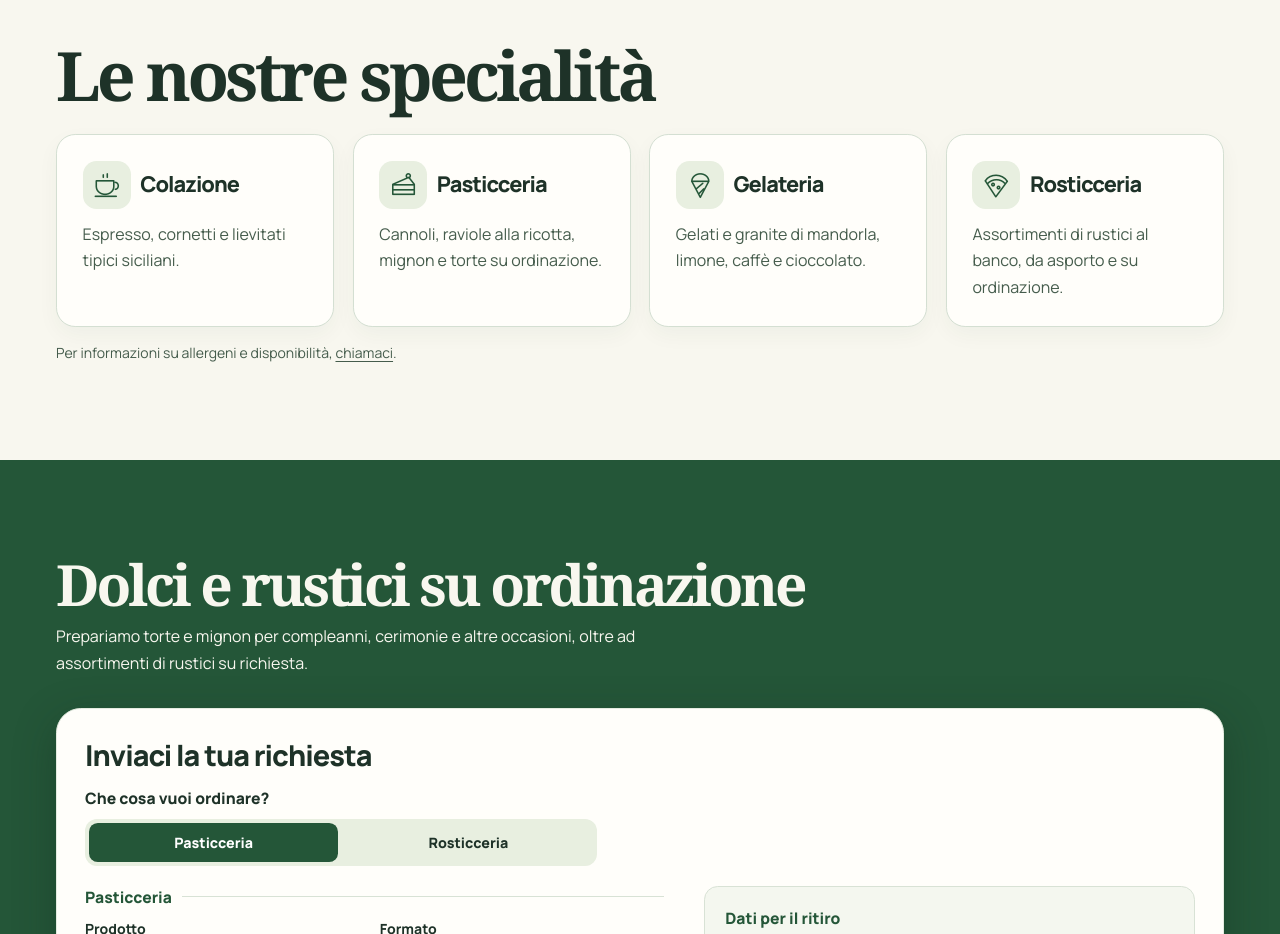
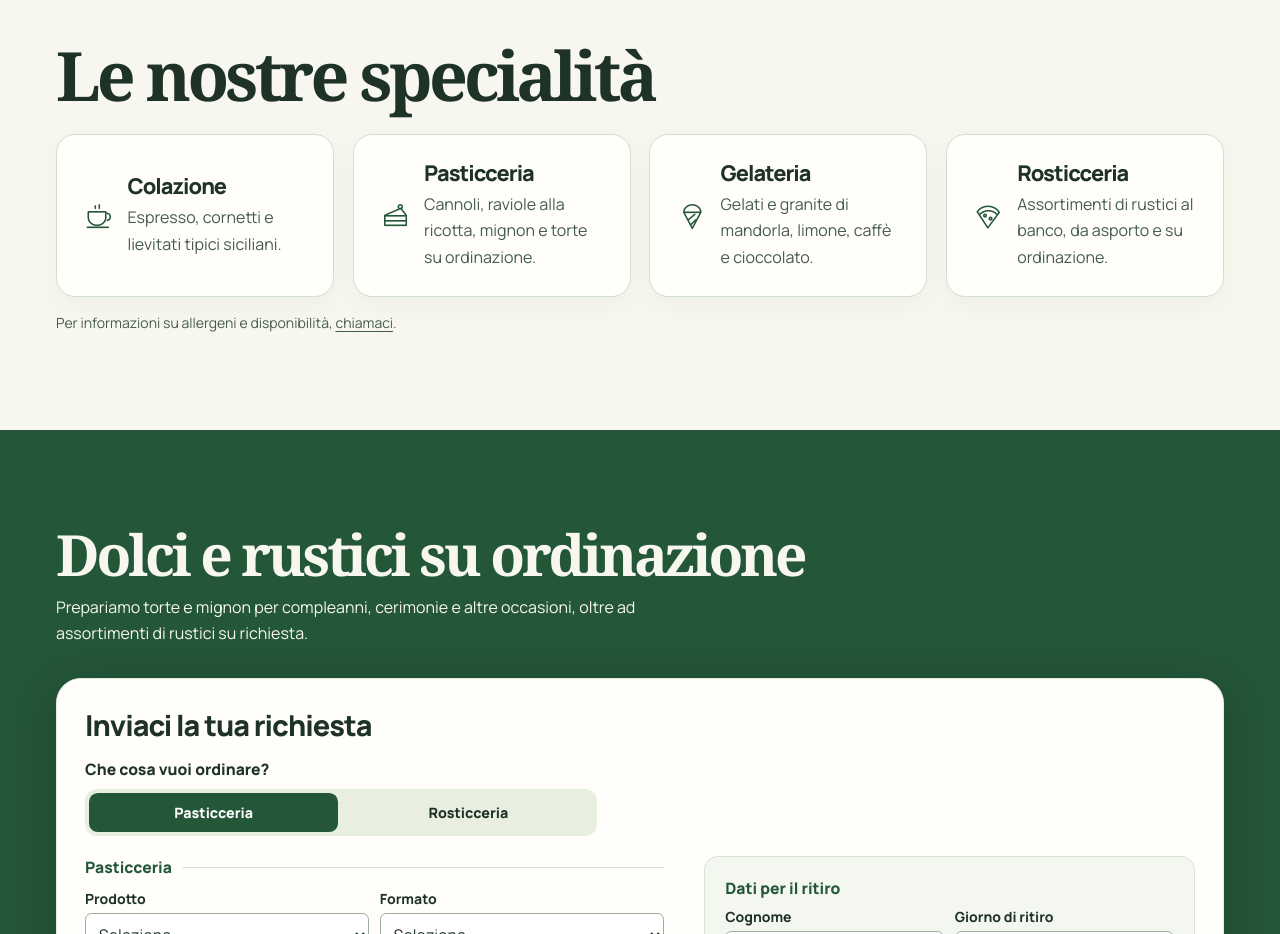
Before and after one commit to LoganGameStudios/AfterHourBar, a plain HTML site: page index.html in a window 1280 px wide. Shown: the part 920-1854 px from the top of the page. Drawn offline with Linux system fonts and the light colour scheme.

Commit message:
Center specialty pictograms vertically beside the card copy

```diff
--- a/index.html
+++ b/index.html
@@ -8,7 +8,7 @@
 <meta name="referrer" content="no-referrer">
 <title>After Hour Bar · Caffetteria e pasticceria a Floridia</title>
 <link rel="icon" type="image/png" href="logo-after-hour-05-verde.png">
-<link rel="stylesheet" href="style.css?v=schede-allineate">
+<link rel="stylesheet" href="style.css?v=schede-centrate">
 <script src="ordini.js?v=18" defer></script>
 <script src="effetti.js" defer></script>
 </head>
@@ -66,10 +66,10 @@
   <section class="wrap section-space" id="banco" aria-labelledby="titolo-banco">
     <h2 class="reveal" id="titolo-banco">Le nostre specialità</h2>
     <ul class="offer">
-      <li class="offer-card reveal"><span class="specialty-icon" aria-hidden="true"></span><h3>Colazione</h3><p>Espresso, cornetti e lievitati tipici siciliani.</p></li>
-      <li class="offer-card reveal"><span class="specialty-icon" aria-hidden="true"></span><h3>Pasticceria</h3><p>Cannoli, raviole alla ricotta, mignon e torte su ordinazione.</p></li>
-      <li class="offer-card reveal"><span class="specialty-icon" aria-hidden="true"></span><h3>Gelateria</h3><p>Gelati e granite di mandorla, limone, caffè e cioccolato.</p></li>
-      <li class="offer-card reveal"><span class="specialty-icon" aria-hidden="true"></span><h3>Rosticceria</h3><p>Assortimenti di rustici al banco, da asporto e su ordinazione.</p></li>
+      <li class="offer-card reveal"><span class="specialty-icon" aria-hidden="true"></span><div class="specialty-copy"><h3>Colazione</h3><p>Espresso, cornetti e lievitati tipici siciliani.</p></div></li>
+      <li class="offer-card reveal"><span class="specialty-icon" aria-hidden="true"></span><div class="specialty-copy"><h3>Pasticceria</h3><p>Cannoli, raviole alla ricotta, mignon e torte su ordinazione.</p></div></li>
+      <li class="offer-card reveal"><span class="specialty-icon" aria-hidden="true"></span><div class="specialty-copy"><h3>Gelateria</h3><p>Gelati e granite di mandorla, limone, caffè e cioccolato.</p></div></li>
+      <li class="offer-card reveal"><span class="specialty-icon" aria-hidden="true"></span><div class="specialty-copy"><h3>Rosticceria</h3><p>Assortimenti di rustici al banco, da asporto e su ordinazione.</p></div></li>
     </ul>
     <p class="note">Per informazioni su allergeni e disponibilità, <a href="tel:+390931948599">chiamaci</a>.</p>
   </section>
--- a/style.css
+++ b/style.css
@@ -72,14 +72,14 @@ nav a:hover { text-decoration: underline; }
 h2 { font: bold clamp(2.25rem, 5.5vw, 4.25rem)/1 var(--display); letter-spacing: -.055em; }
 h3 { font: 800 clamp(1.12rem, 2.1vw, 1.4rem)/1.25 var(--type); letter-spacing: -.035em; }
 .offer { display: grid; grid-template-columns: repeat(4, minmax(0, 1fr)); gap: clamp(.65rem, 1.9vw, 1.15rem); list-style: none; margin: 1.55rem 0 0; padding: 0; }
-.offer-card { display: grid; grid-template-columns: auto minmax(0, 1fr); align-items: center; align-content: start; gap: .75rem .6rem; min-width: 0; padding: clamp(1rem, 2.35vw, 1.6rem); border: 1px solid #d4dfd2; border-radius: 1.2rem; background: var(--card); box-shadow: 0 .5rem 1.3rem #203d260b; }
-.specialty-icon { display: block; width: 3rem; height: 3rem; border-radius: .85rem; background: var(--light); }
-.specialty-icon::before { content: ""; display: block; width: 2rem; height: 2rem; margin: .5rem; background: url("icone-specialita.png") no-repeat 0 0 / 8rem 2rem; }
-.offer-card:nth-child(2) .specialty-icon::before { background-position-x: -2rem; }
-.offer-card:nth-child(3) .specialty-icon::before { background-position-x: -4rem; }
-.offer-card:nth-child(4) .specialty-icon::before { background-position-x: -6rem; }
+.offer-card { display: grid; grid-template-columns: 2rem minmax(0, 1fr); align-items: center; align-content: center; gap: .8rem; min-width: 0; padding: clamp(1rem, 2.35vw, 1.6rem); border: 1px solid #d4dfd2; border-radius: 1.2rem; background: var(--card); box-shadow: 0 .5rem 1.3rem #203d260b; }
+.specialty-icon { display: block; width: 2rem; height: 2rem; background: url("icone-specialita.png") no-repeat 0 0 / 8rem 2rem; }
+.offer-card:nth-child(2) .specialty-icon { background-position-x: -2rem; }
+.offer-card:nth-child(3) .specialty-icon { background-position-x: -4rem; }
+.offer-card:nth-child(4) .specialty-icon { background-position-x: -6rem; }
 .offer-card h3 { color: var(--ink); font: 800 clamp(1.08rem, 1.7vw, 1.4rem)/1.15 var(--type); letter-spacing: -.045em; }
-.offer-card p { grid-column: 1 / -1; color: var(--muted); }
+.specialty-copy { display: grid; gap: .33rem; min-width: 0; text-align: left; }
+.offer-card p { color: var(--muted); }
 .note { margin-top: .9rem; font-size: .875rem; color: var(--muted); }
 .orders { color: var(--paper); background: var(--accent); }
 .orders-layout { display: grid; gap: clamp(1.2rem, 3vw, 2rem); }
```
Also changed, not shown: privacy.html (+1 -1 lines).
